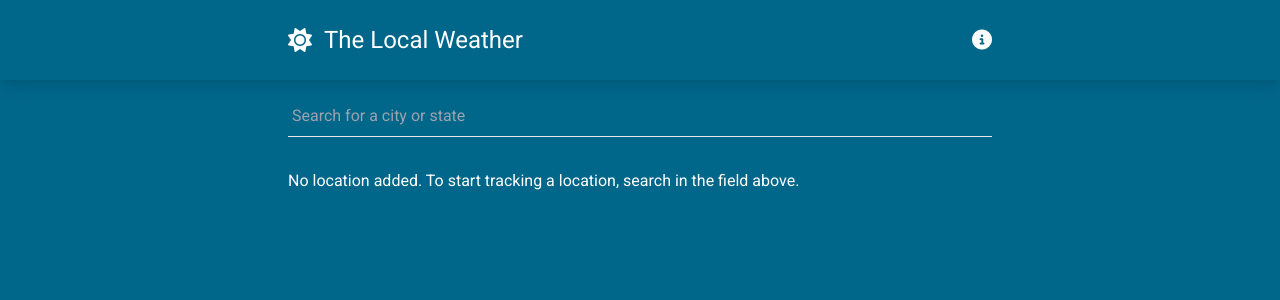
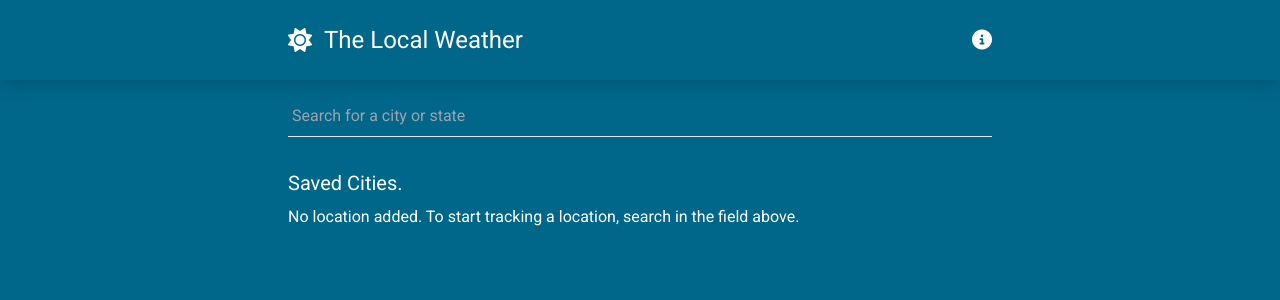
Before and after one commit to adeleke5140/vue-project, a Vue app: page / in a window 1280 px wide. Shown: the top 300 px of the page. Built offline with nearby package versions, Linux system fonts and the light colour scheme.

Commit message:
add saved cities text for saved cities

```diff
--- a/src/components/CityList.vue
+++ b/src/components/CityList.vue
@@ -1,4 +1,5 @@
 <template>
+  <h3 class="text-xl text-white mb-2">Saved Cities.</h3>
   <div v-for="city in savedCities" :key="city.id">
     <CityCard :city="city" @click="goToCityView(city)" />
   </div>
@@ -49,6 +50,7 @@ const goToCityView = (city) => {
       city: city.city
     },
     query: {
+      id: city.id,
       lat: city.coords.lat,
       lng: city.coords.lng
     }
```
